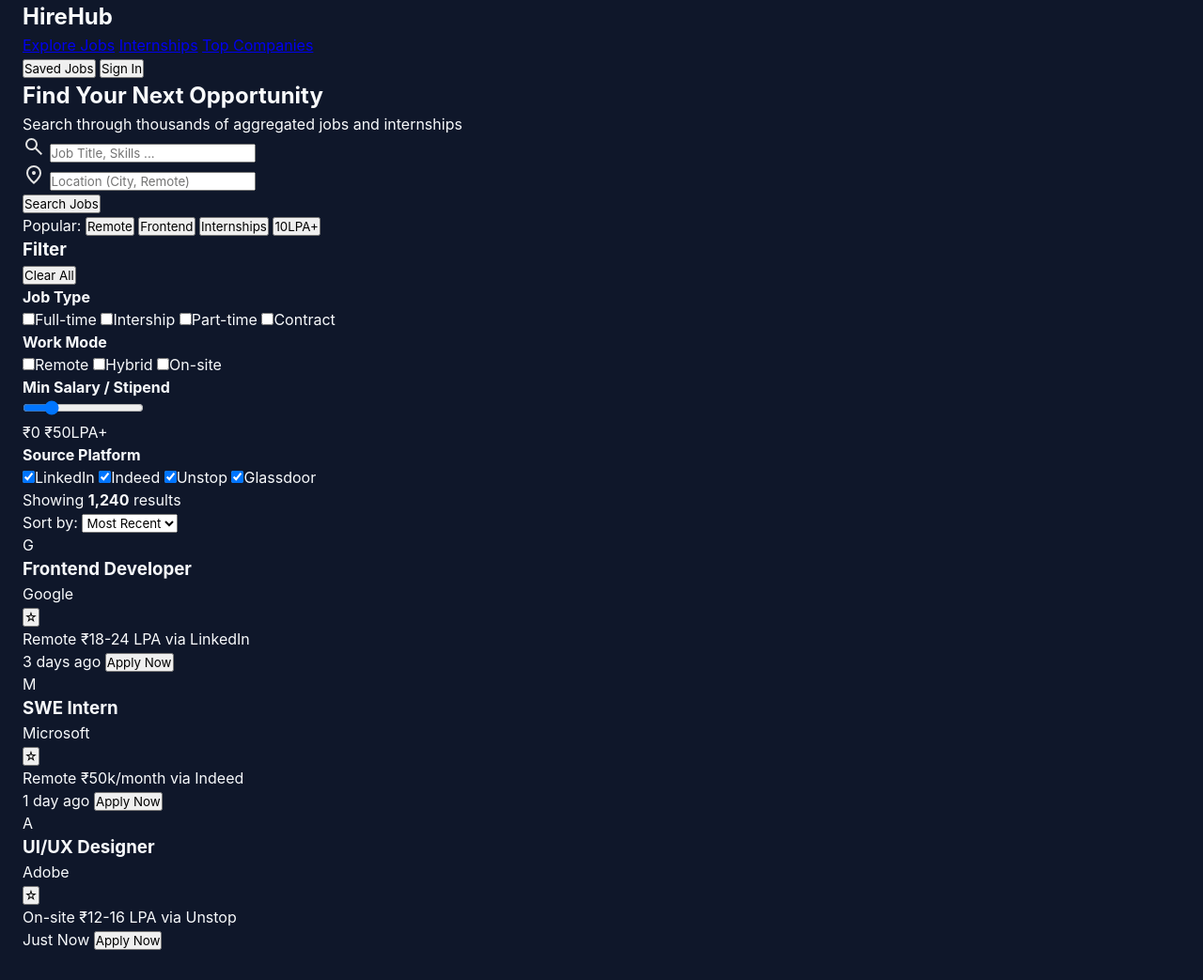
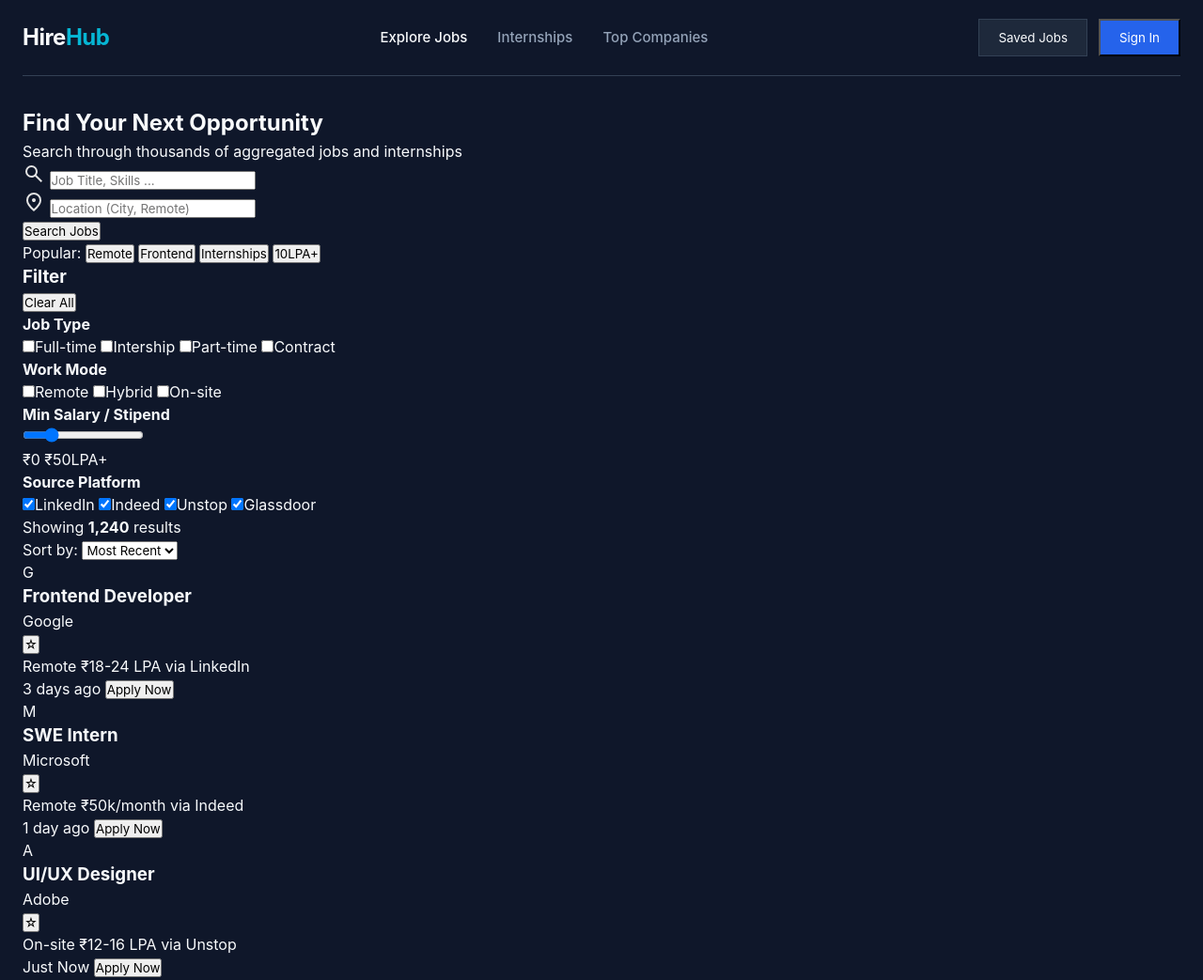
Before and after one commit to imayushjhaa/HireHUB, a plain HTML site: page index.html in a window 1280 px wide. Shown: the whole page at 94% size. Drawn offline with nearby package versions, Linux system fonts and the light colour scheme.

Commit message:
initial navbar styling done

```diff
--- a/style.css
+++ b/style.css
@@ -1,4 +1,7 @@
+/* ====================================== */
 /* 1. GLOBAL VARIABLES AND RESET */
+/* ====================================== */
+
 :root{
     /* Color Palette */
     --bg-primary: #0f172a;
@@ -45,3 +48,79 @@ body{
     margin: 0 auto;
     padding: 0 24px 40px 24px;
 }
+
+/* ============================================= */
+/* 2. NAV-BAR STYLING */
+/* ============================================= */
+
+.navbar{
+    display: flex;
+    justify-content: space-between;
+    align-items: center;
+    padding: 20px 0;
+    border-bottom: 1px solid var(--border-color);
+    margin-bottom: 32px;
+}
+
+.nav-logo h2{
+    font-size: 24px;
+    font-weight: 700;
+    letter-spacing: -0.5px;
+}
+
+.nav-logo h2 span {
+    color: var(--accent-cyan);
+}
+
+.nav-links {
+    display: flex;
+    gap: 32px;
+}
+
+.nav-links a {
+    color: var(--text-muted);
+    text-decoration: none;
+    font-weight: 500;
+    font-size: 15px;
+    transition: color 0.2s ease;
+}
+
+.nav-links a:hover,
+.nav-links a.active {
+    color: var(--text-main);
+}
+
+.nav-actions {
+    display: flex;
+    gap: 12px;
+}
+
+.button {
+    cursor: pointer;
+    border: none;
+    font-weight: 600;
+    font-size: 14px;
+    border-radius: var(--radius-sm);
+    transition: all 0.2s ease;
+}
+
+.btn-primary {
+    background-color: var(--accent-blue);
+    color: white;
+    padding: 10px 20px;
+}
+
+.btn-primary:hover {
+    background-color: var(--accent-blue-hover);
+}
+
+.btn-secondary {
+    background-color: var(--bg-surface);
+    color: var(--text-main);
+    border: 1px solid var(--border-color);
+    padding: 10px 20px;
+}
+
+.btn-secondary:hover {
+    background-color: var(--bg-surface-hover);
+}
```
